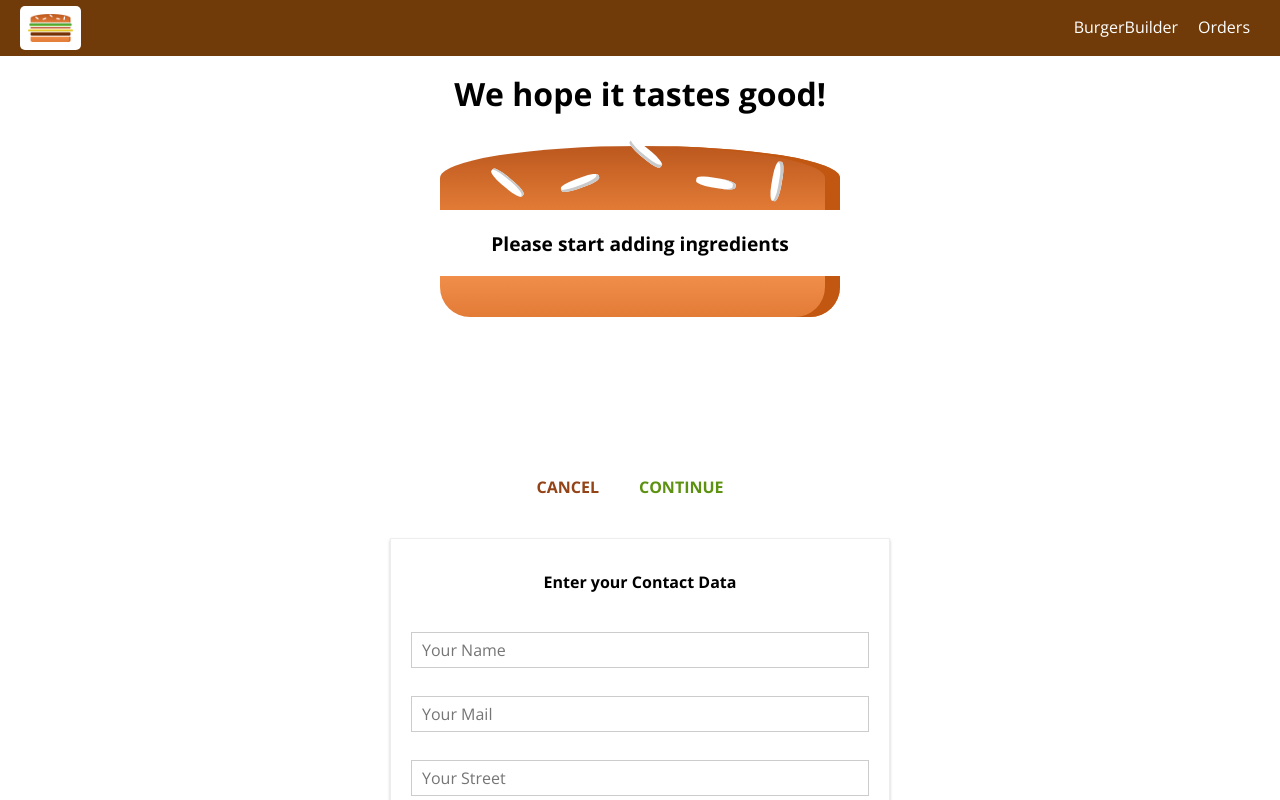
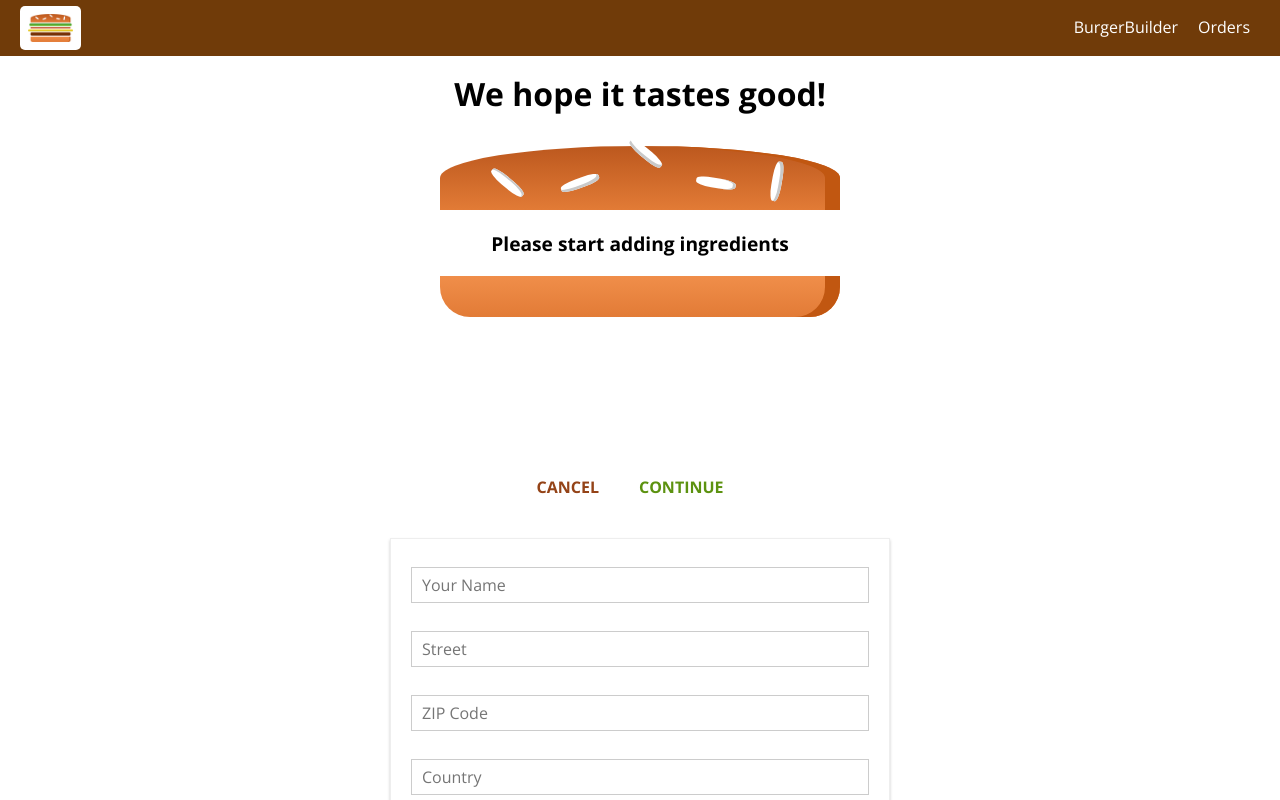
Before and after one commit to macolby14/react-complete-guide-course, a React (Create React App) app: page /checkout in a window 1280 px wide. Both pictures are taken after a click on the button "CONTINUE". Shown: the top 800 px of the page. Built offline with nearby package versions, Linux system fonts and the light colour scheme.

Commit message:
connect form for orders to Friebase

```diff
--- a/src/components/UI/Input/Input.jsx
+++ b/src/components/UI/Input/Input.jsx
@@ -5,15 +5,53 @@ import styles from "./Input.module.css";
 const Input = (props) => {
   let inputElement = null;
 
-  switch (props.inputtype) {
+  switch (props.elementType) {
     case "input":
-      inputElement = <input className={styles.InputElement} {...props} />;
+      inputElement = (
+        <input
+          onChange={props.changed}
+          className={styles.InputElement}
+          {...props.elementConfig}
+          value={props.elementValue}
+        />
+      );
       break;
     case "textarea":
-      inputElement = <textarea className={styles.InputElement} {...props} />;
+      inputElement = (
+        <textarea
+          onChange={props.changed}
+          className={styles.InputElement}
+          {...props.elementConfig}
+          value={props.elementValue}
+        />
+      );
+      break;
+    case "select":
+      inputElement = (
+        <select
+          onChange={props.changed}
+          className={styles.InputElement}
+          value={props.elementValue}
+        >
+          {props.elementConfig.options.map((option) => {
+            return (
+              <option key={option.value} value={option.value}>
+                {option.displayValue}
+              </option>
+            );
+          })}
+        </select>
+      );
       break;
     default:
-      inputElement = <input className={styles.InpuElement} {...props} />;
+      inputElement = (
+        <input
+          onChange={props.changed}
+          className={styles.InpuElement}
+          {...props.elementConfig}
+          value={props.elementValue}
+        />
+      );
   }
 
   return (
--- a/src/components/containers/Checkout/ContactData/ContactData.jsx
+++ b/src/components/containers/Checkout/ContactData/ContactData.jsx
@@ -9,32 +9,75 @@ import styles from "./ContactData.module.css";
 
 class ContactData extends React.Component {
   state = {
-    name: "",
-    email: "",
-    address: {
-      street: "",
-      postalCode: "",
+    orderForm: {
+      name: {
+        elementType: "input",
+        elementConfig: {
+          type: "text",
+          placeholder: "Your Name",
+        },
+        value: "",
+      },
+      street: {
+        elementType: "input",
+        elementConfig: {
+          type: "text",
+          placeholder: "Street",
+        },
+        value: "",
+      },
+      zipCode: {
+        elementType: "input",
+        elementConfig: {
+          type: "text",
+          placeholder: "ZIP Code",
+        },
+        value: "",
+      },
+      country: {
+        elementType: "input",
+        elementConfig: {
+          type: "text",
+          placeholder: "Country",
+        },
+        value: "",
+      },
+      email: {
+        elementType: "input",
+        elementConfig: {
+          type: "email",
+          placeholder: "Email Address",
+        },
+        value: "",
+      },
+      deliveryMethod: {
+        elementType: "select",
+        elementConfig: {
+          options: [
+            { value: "fastest", displayValue: "Fastest", selected: true },
+            { value: "cheapest", displayValue: "Cheapest" },
+          ],
+        },
+        value: "cheapest",
+      },
     },
     loading: false,
   };
 
   orderHandler = (event) => {
-    event.preventDefault();
-    // BEFORE react-router-dom
+    event.preventDefault(); //prevent default for form. Don't request
     this.setState({ loading: true });
+    const formData = {};
+    for (let formElementIdentifier in this.state.orderForm) {
+      formData[formElementIdentifier] = this.state.orderForm[
+        formElementIdentifier
+      ];
+    }
+    console.log("formdata", formData);
     const order = {
       ingredients: this.props.ingredients,
       price: this.props.price,
-      customer: {
-        name: "Mark Colby",
-        address: {
-          street: "Teststreet",
-          zipCode: "96734",
-          country: "USA",
-        },
-        email: "test@test.com",
-      },
-      deliveryMethod: "fastest",
+      orderData: formData,
     };
     axios
       .post("/orders.json", order)
@@ -48,34 +91,33 @@ class ContactData extends React.Component {
       });
   };
 
+  inputChangedHandler = (event, inputIdentifier) => {
+    const updatedOrderForm = { ...this.state.orderForm };
+    const updatedFormElement = { ...updatedOrderForm[inputIdentifier] };
+    updatedFormElement.value = event.target.value;
+    updatedOrderForm[inputIdentifier] = updatedFormElement;
+    this.setState({ orderForm: updatedOrderForm });
+  };
+
   render() {
+    const formElementsArr = [];
+    for (let key in this.state.orderForm) {
+      formElementsArr.push({ id: key, config: this.state.orderForm[key] });
+    }
+
     let form = (
-      <form action="">
-        <h4>Enter your Contact Data</h4>
-        <Input
-          inputtype="input"
-          type="text"
-          name="name"
-          placeholder="Your Name"
-        />
-        <Input
-          inputtype="input"
-          type="email"
-          name="email"
-          placeholder="Your Mail"
-        />
-        <Input
-          inputtype="input"
-          type="text"
-          name="street"
-          placeholder="Your Street"
-        />
-        <Input
-          inputtype="input"
-          type="text"
-          name="postal"
-          placeholder="Your Postal"
-        />
+      <form onSubmit={this.orderHandler}>
+        {formElementsArr.map((formElement) => (
+          <Input
+            key={formElement.id}
+            changed={(event) => {
+              this.inputChangedHandler(event, formElement.id);
+            }}
+            elementType={formElement.config.elementType}
+            elementConfig={formElement.config.elementConfig}
+            elementValue={formElement.config.value}
+          />
+        ))}
         <Button btnType="Success" clicked={this.orderHandler}>
           ORDER
         </Button>
```
